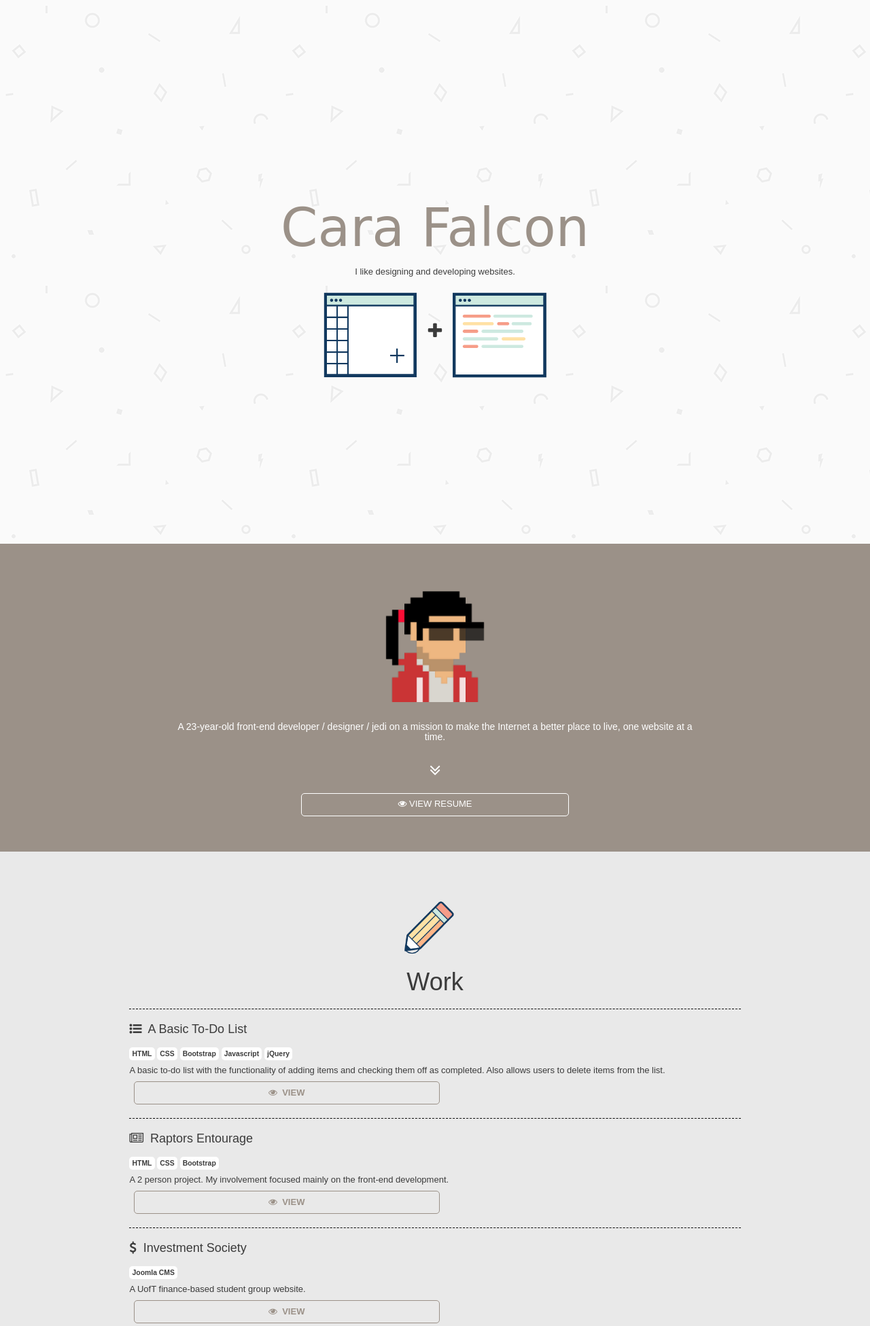
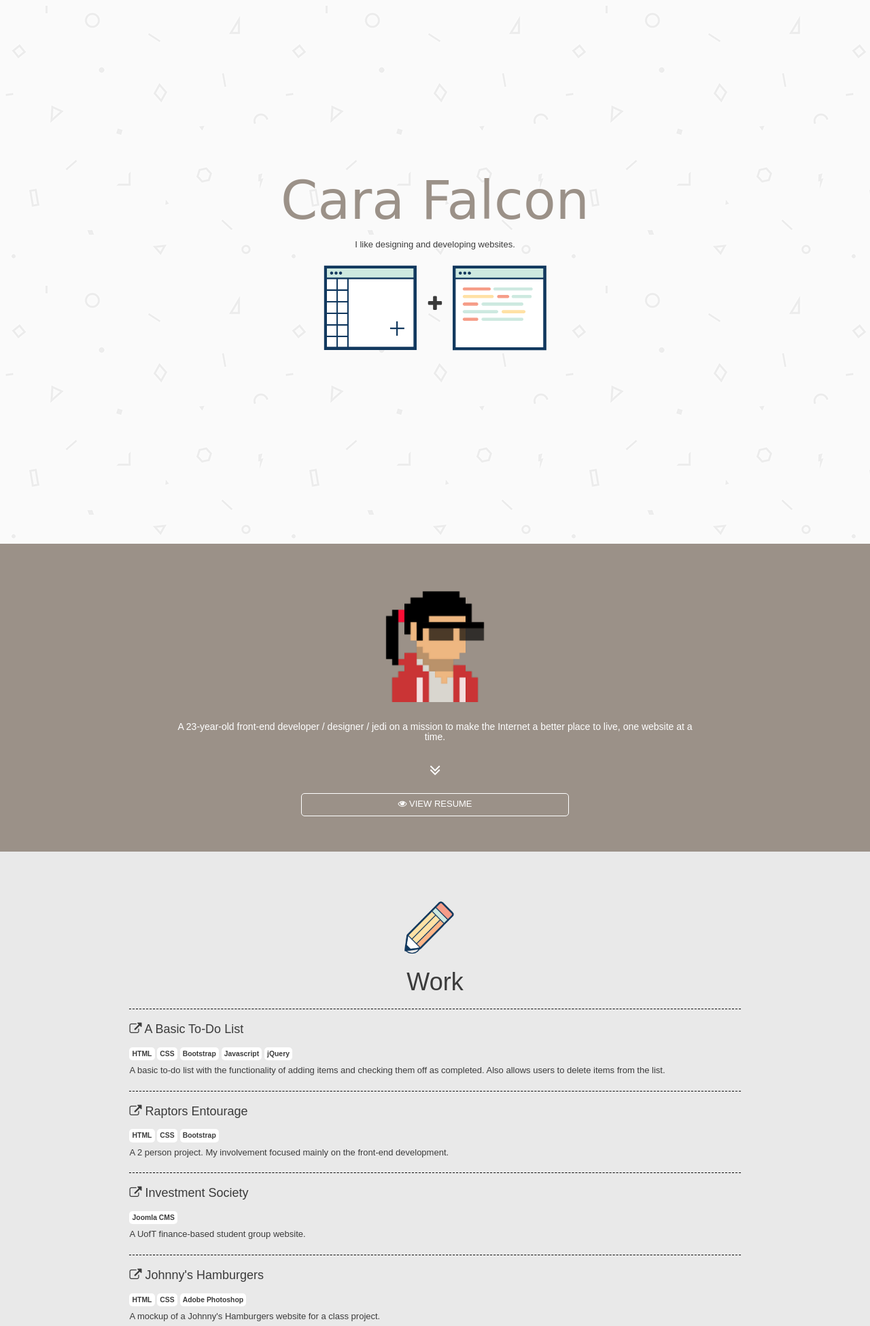
Before and after one commit to carafalcon/personalsite, a PHP site: page / in a window 1280 px wide. Shown: the top 1951 px of the page at 68% size. Run offline with PHP 8.4, Linux system fonts and the light colour scheme; some libraries are stand-ins or nearby versions; some web fonts are replaced.

Commit message:
Added new resume, re-formatted work section links

```diff
--- a/css/main.css
+++ b/css/main.css
@@ -49,30 +49,37 @@ body {
   padding-top: 2em;
   padding-bottom: 2em; }
 
-/* line 64, /Users/carafalcon/projects/personalsite/scss/_style.scss */
-a {
-  color: #fff; }
+/* line 67, /Users/carafalcon/projects/personalsite/scss/_style.scss */
+a, a:visited, a:active, a:focus {
+  color: #fff;
+  text-decoration: none; }
+  /* line 71, /Users/carafalcon/projects/personalsite/scss/_style.scss */
+  a h4, a:visited h4, a:active h4, a:focus h4 {
+    color: #3b3b3b; }
 
-/* line 69, /Users/carafalcon/projects/personalsite/scss/_style.scss */
-a:hover, a:focus {
+/* line 76, /Users/carafalcon/projects/personalsite/scss/_style.scss */
+a:hover {
   color: #9b9188;
   text-decoration: none; }
+  /* line 80, /Users/carafalcon/projects/personalsite/scss/_style.scss */
+  a:hover h4 {
+    text-decoration: underline; }
 
-/* line 74, /Users/carafalcon/projects/personalsite/scss/_style.scss */
+/* line 85, /Users/carafalcon/projects/personalsite/scss/_style.scss */
 #resume:hover {
   color: #252f34;
   background-color: #fff; }
 
-/* line 79, /Users/carafalcon/projects/personalsite/scss/_style.scss */
+/* line 90, /Users/carafalcon/projects/personalsite/scss/_style.scss */
 #work-item:hover {
   color: #fff;
   background-color: #9b9188; }
 
-/* line 86, /Users/carafalcon/projects/personalsite/scss/_style.scss */
+/* line 97, /Users/carafalcon/projects/personalsite/scss/_style.scss */
 .panel-heading {
   padding: 0; }
 
-/* line 92, /Users/carafalcon/projects/personalsite/scss/_style.scss */
+/* line 103, /Users/carafalcon/projects/personalsite/scss/_style.scss */
 #resume {
   background-color: #9b9188;
   width: 50%;
@@ -83,7 +90,7 @@ a:hover, a:focus {
   text-align: center;
   border-radius: 5px; }
 
-/* line 103, /Users/carafalcon/projects/personalsite/scss/_style.scss */
+/* line 114, /Users/carafalcon/projects/personalsite/scss/_style.scss */
 #work-item {
   background-color: #e9e9e9;
   color: #9b9188;
@@ -96,7 +103,7 @@ a:hover, a:focus {
   border-radius: 5px;
   margin: .5em; }
 
-/* line 116, /Users/carafalcon/projects/personalsite/scss/_style.scss */
+/* line 127, /Users/carafalcon/projects/personalsite/scss/_style.scss */
 .tool {
   font-size: .8em;
   background-color: #fff;
@@ -105,94 +112,94 @@ a:hover, a:focus {
   font-weight: bolder;
   line-height: 3em; }
 
-/* line 127, /Users/carafalcon/projects/personalsite/scss/_style.scss */
+/* line 138, /Users/carafalcon/projects/personalsite/scss/_style.scss */
 .height-100 {
   height: 100vh;
   min-height: 100vh;
   content: "viewport-units-buggyfill; height: 100vh;"; }
 
-/* line 133, /Users/carafalcon/projects/personalsite/scss/_style.scss */
+/* line 144, /Users/carafalcon/projects/personalsite/scss/_style.scss */
 .height-normal {
   padding-top: 4em;
   padding-bottom: 4em;
   padding-left: 6em;
   padding-right: 6em; }
 
-/* line 140, /Users/carafalcon/projects/personalsite/scss/_style.scss */
+/* line 151, /Users/carafalcon/projects/personalsite/scss/_style.scss */
 .intro {
   background-image: url("../img/geometry.png");
   background-repeat: repeat; }
 
-/* line 145, /Users/carafalcon/projects/personalsite/scss/_style.scss */
+/* line 156, /Users/carafalcon/projects/personalsite/scss/_style.scss */
 #intro-box {
   text-align: center;
   position: relative;
-  top: 35%; }
+  top: 30%; }
 
-/* line 151, /Users/carafalcon/projects/personalsite/scss/_style.scss */
+/* line 162, /Users/carafalcon/projects/personalsite/scss/_style.scss */
 .about {
   background-color: #9b9188;
   text-align: center; }
 
-/* line 156, /Users/carafalcon/projects/personalsite/scss/_style.scss */
+/* line 167, /Users/carafalcon/projects/personalsite/scss/_style.scss */
 .about-box {
   text-align: center;
   width: 70%; }
 
-/* line 161, /Users/carafalcon/projects/personalsite/scss/_style.scss */
+/* line 172, /Users/carafalcon/projects/personalsite/scss/_style.scss */
 .work {
   background-color: #e9e9e9;
   color: #3b3b3b;
   text-align: center; }
 
-/* line 167, /Users/carafalcon/projects/personalsite/scss/_style.scss */
+/* line 178, /Users/carafalcon/projects/personalsite/scss/_style.scss */
 #work-box {
   text-align: center;
   width: 80%; }
 
-/* line 172, /Users/carafalcon/projects/personalsite/scss/_style.scss */
+/* line 183, /Users/carafalcon/projects/personalsite/scss/_style.scss */
 .contact {
   background-color: #7ec9d2;
   text-align: center; }
 
-/* line 182, /Users/carafalcon/projects/personalsite/scss/_style.scss */
+/* line 193, /Users/carafalcon/projects/personalsite/scss/_style.scss */
 .iconized {
   width: 11%;
   display: inline; }
 
-/* line 187, /Users/carafalcon/projects/personalsite/scss/_style.scss */
+/* line 198, /Users/carafalcon/projects/personalsite/scss/_style.scss */
 .avatar {
   width: 23%;
   display: inline; }
 
-/* line 194, /Users/carafalcon/projects/personalsite/scss/_style.scss */
+/* line 205, /Users/carafalcon/projects/personalsite/scss/_style.scss */
 .left {
   text-align: left; }
 
-/* line 200, /Users/carafalcon/projects/personalsite/scss/_style.scss */
+/* line 211, /Users/carafalcon/projects/personalsite/scss/_style.scss */
 hr {
   border-color: black;
   border-style: dashed; }
 
 @media only screen and (max-width: 767px) {
   /* Phones: Enlarge buttons */
-  /* line 210, /Users/carafalcon/projects/personalsite/scss/_style.scss */
+  /* line 221, /Users/carafalcon/projects/personalsite/scss/_style.scss */
   #work-item, #resume {
     width: 90%; }
-  /* line 214, /Users/carafalcon/projects/personalsite/scss/_style.scss */
+  /* line 225, /Users/carafalcon/projects/personalsite/scss/_style.scss */
   #work-box {
     width: 90%; } }
 
 @media only screen and (max-width: 420px) {
   /* Phones: Enlarge social media buttons */
-  /* line 221, /Users/carafalcon/projects/personalsite/scss/_style.scss */
+  /* line 232, /Users/carafalcon/projects/personalsite/scss/_style.scss */
   .social {
     font-size: 3em; }
-  /* line 225, /Users/carafalcon/projects/personalsite/scss/_style.scss */
+  /* line 236, /Users/carafalcon/projects/personalsite/scss/_style.scss */
   .height-normal {
     padding-left: 1em;
     padding-right: 1em; }
-  /* line 230, /Users/carafalcon/projects/personalsite/scss/_style.scss */
+  /* line 241, /Users/carafalcon/projects/personalsite/scss/_style.scss */
   .header1 {
     font-size: 4em; } }
 
--- a/index.html
+++ b/index.html
@@ -54,7 +54,7 @@
 
             	        <br><br>
             	        <center>
-            	        	<a href="files/CaraFalcon_Resume.pdf" target="_blank">
+            	        	<a href="files/Cara_Resume.pdf" target="_blank">
 								<div id="resume">
 								   <i class="fa fa-eye fa-1x"></i>
 								   <span id="download-resume">View Resume</span>
@@ -72,72 +72,37 @@
             	    <h1>Work</h1>
 					<hr/>
 					<div class="left">
-						<h4><i class="fa fa-list-ul fa-1x"></i>&nbsp; A Basic To-Do List</h4>
+						<a href="/todo"><h4><i class="fa fa-external-link fa-1x"></i> A Basic To-Do List</h4></a>
 						<span class="tool">HTML</span>
 						<span class="tool">CSS</span>
 						<span class="tool">Bootstrap</span>
 						<span class="tool">Javascript</span>
 						<span class="tool">jQuery</span>
 						<br><span>A basic to-do list with the functionality of adding items and checking them off as completed. Also allows users to delete items from the list.</span>
-						<br>
-						<a href="/todo">
-							<div id="work-item">
-							   <i class="fa fa-eye fa-1x"></i>&nbsp;
-							   <span id="work-button">View</span>
-							</div>
-						</a>
 
 					<hr/>
-						<h4><i class="fa fa-newspaper-o fa-1x"></i>&nbsp; Raptors Entourage</h4>
+						<a href="http://www.raptorsentourage.com"><h4><i class="fa fa-external-link fa-1x"></i> Raptors Entourage</h4></a>
 						<span class="tool">HTML</span>
 						<span class="tool">CSS</span>
 						<span class="tool">Bootstrap</span>
 						<br><span>A 2 person project. My involvement focused mainly on the front-end development.</span>
-						<br>
-						<a href="http://www.raptorsentourage.com">
-							<div id="work-item">
-							   <i class="fa fa-eye fa-1x"></i>&nbsp;
-							   <span id="work-button">View</span>
-							</div>
-						</a>
 
 					<hr/>
-						<h4><i class="fa fa-usd fa-1x"></i>&nbsp; Investment Society</h4>
+						<a href="http://www.investmentsociety.ca"><h4><i class="fa fa-external-link fa-1x"></i> Investment Society</h4></a>
 						<span class="tool">Joomla CMS</span>
 						<br><span>A UofT finance-based student group website.</span>
-						<br>
-						<a href="http://www.investmentsociety.ca">
-							<div id="work-item">
-							   <i class="fa fa-eye fa-1x"></i>&nbsp;
-							   <span id="work-button">View</span>
-							</div>
-						</a>
 
 					<hr/>
-						<h4><i class="fa fa-spoon fa-1x"></i>&nbsp; Johnny's Hamburgers</h4>
+						<a href="/johnnys"><h4><i class="fa fa-external-link fa-1x"></i> Johnny's Hamburgers</h4></a>
 						<span class="tool">HTML</span>
 						<span class="tool">CSS</span>
 						<span class="tool">Adobe Photoshop</span>
 						<br><span>A mockup of a Johnny's Hamburgers website for a class project.</span>
-						<br>
-						<a href="/johnnys">
-							<div id="work-item">
-							   <i class="fa fa-eye fa-1x"></i>&nbsp;
-							   <span id="work-button">View</span>
-							</div>
-						</a>
 
 					<hr/>
-						<h4><i class="fa fa-car fa-spoon"></i>&nbsp; Asimove</h4>
+						<a href="/img/asimove.png"><h4><i class="fa fa-external-link fa-1x"></i> Asimove</h4></a>
 						<span class="tool">Adobe Photoshop</span>
 						<br><span>A mockup of an Uber-like competitor app.</span>
-						<br>
-						<a href="/img/asimove.png">
-							<div id="work-item">
-							   <i class="fa fa-eye fa-1x"></i>&nbsp;
-							   <span id="work-button">View</span>
-							</div>
-						</a>
 
 					<hr/>
 
--- a/scss/_style.scss
+++ b/scss/_style.scss
@@ -61,14 +61,25 @@ body {
 
 // Links
 
-a {
+a,
+a:visited,
+a:active,
+a:focus {
   color: $white;
+  text-decoration: none;
+
+	h4 {
+		color: $darkgrey;
+	}
 }
 
-a:hover,
-a:focus {
+a:hover {
   color: $brown;
   text-decoration: none;
+
+	h4 {
+		text-decoration: underline;
+	}
 }
 
 #resume:hover {
@@ -145,7 +156,7 @@ a:focus {
 #intro-box {
     text-align: center;
     position: relative;
-    top: 35%;
+    top: 30%;
 }
 
 .about {
```
Also changed, not shown: 4 other files.
